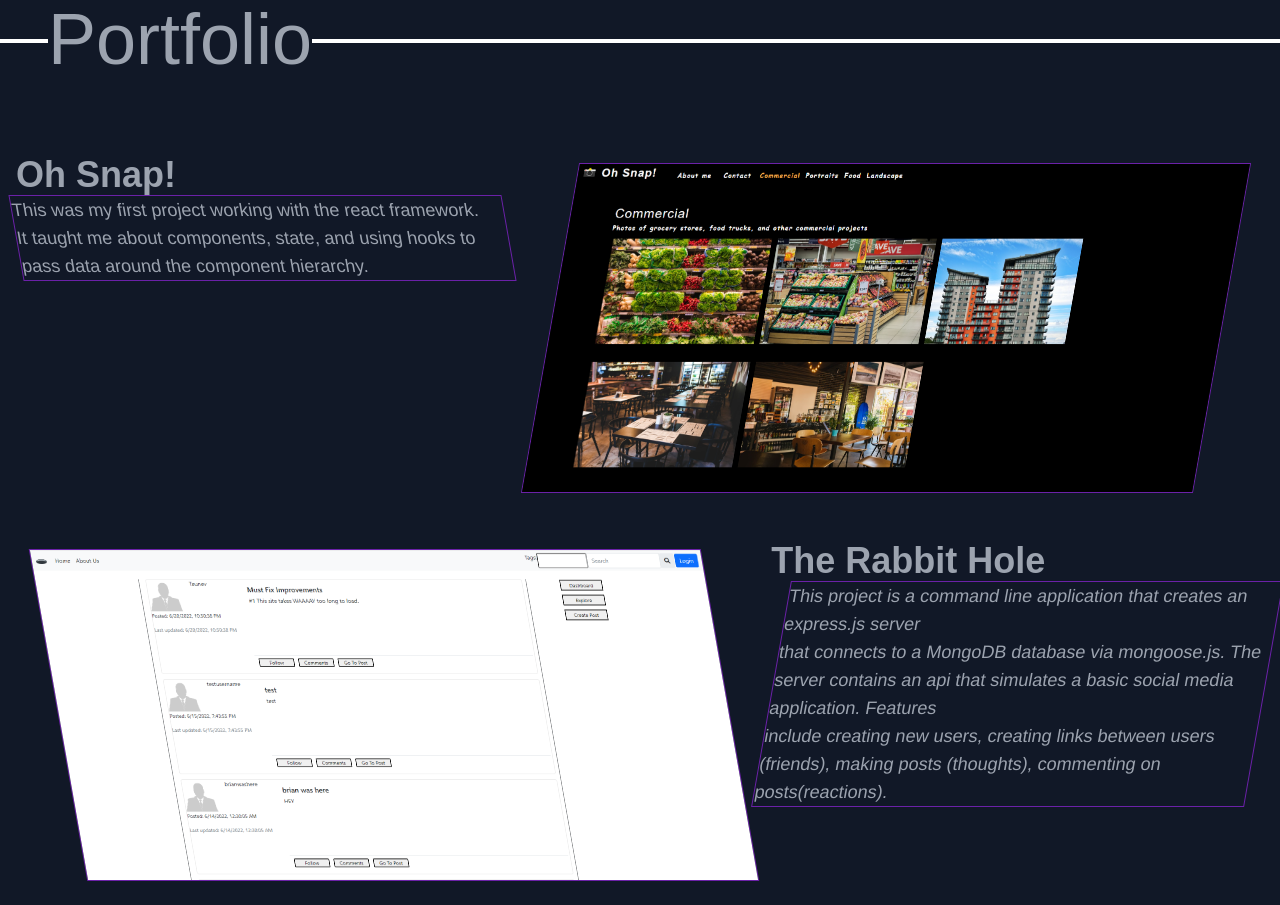
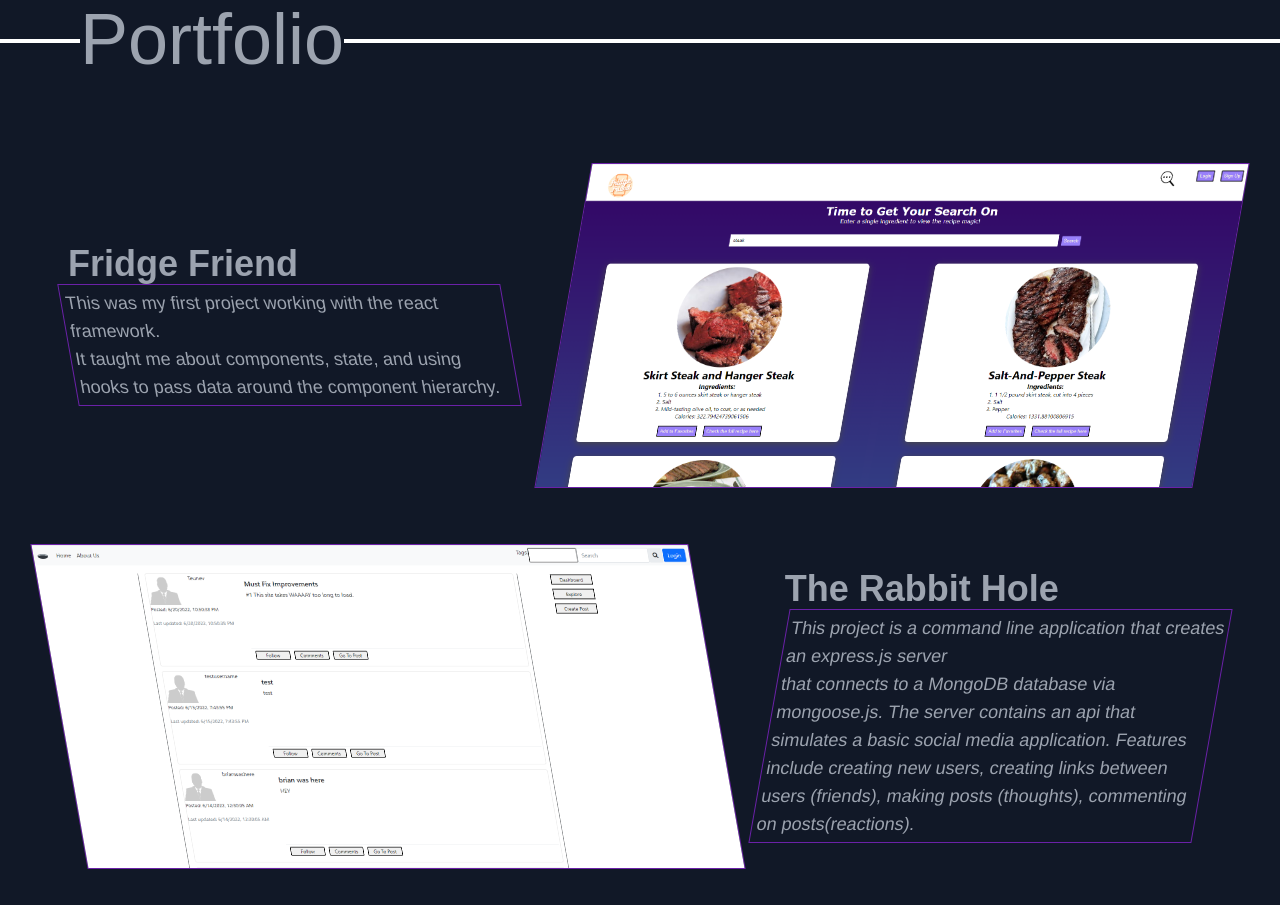
Before and after one commit to beimy/react-port, a React (Create React App) app: page / in a window 1280 px wide. Shown: the part 1040-1945 px from the top of the page. Built offline with nearby package versions, Linux system fonts and the light colour scheme; a web font is replaced by a local one.

Commit message:
made progress on portfolio section/ large

```diff
--- a/src/App.js
+++ b/src/App.js
@@ -53,7 +53,7 @@ function App() {
 
   return (
     <Fragment>
-      <main className='max-w-screen overflow-x-hidden'>
+      <main className=' max-w-full overflow-x-hidden'>
         <Nav
           section={sections}
           setCurrentSection={setCurrentSection}
--- a/src/components/Portfolio/index.js
+++ b/src/components/Portfolio/index.js
@@ -5,31 +5,31 @@ function Portfolio(props) {
     const titleRef = useRef();
 
     return (
-        <section className="relative border-t-4 border-white mt-20 max-w-[full] p-2">
+        <section className="relative border-t-4 border-white mt-20 max-w-full p-2 md:px-10">
             <h2 ref={titleRef} className="bg-gray-900 ml-10 text-2xl md:text-7xl md:-top-12 -top-5 md:relative absolute inline-block">Portfolio</h2>
 
-            <div className="flex p-2 pt-8 flex-row-reverse">
+            <div className="flex p-2 pt-8 flex-row-reverse max-w-full">
                 <a href="https://github.com/beimy/photo-port" target={'_blank'} className='flex self-center justify-center p-2 flex-[3]'>
-                    <img className="md:max-w-2xl md:skewed-border-right border border-purple-800 max-w-[99%]"
-                        src={require(`../../assets/ohsnap_screenshot.PNG`)}></img>
+                    <img className=" md:skewed-border-right border border-purple-800 max-w-[99%]"
+                        src={require(`../../assets/fridge-friend_snap.PNG`)}></img>
                 </a>
-                <div className=" max-w-[99%] flex-[2]">
-                    <h3 className="md:text-4xl text-2xl font-bold border-b-purple-800 border-b md:border-0">Oh Snap!</h3>
-                    <p className="block md:skewed-border-left">This was my first project working with the react framework.<br/>
+                <div className="md:px-5 md:pr-10  max-w-[99%] flex-[2] self-center">
+                    <h3 className="md:text-4xl text-2xl font-bold border-b-purple-800 border-b md:border-0">Fridge Friend</h3>
+                    <p className="p-1 block md:skewed-border-left">This was my first project working with the react framework.<br/>
                     It taught me about components, state, and using hooks to pass data around the component hierarchy.</p>
                 </div>
 
             </div>
 
-            <div className="flex p-2 pt-8 flex-row-reverse">
-                <div className="max-w-[99%] flex-[2]">
-                    <h3 className="md:text-4xl text-2xl font-bold border-b-purple-800 border-b md:border-0">The Rabbit Hole</h3>
-                    <p className="block md:skewed-border-right">This project is a command line application that creates an express.js server<br/>
+            <div className="flex p-2 pt-8 flex-row-reverse max-w-full">
+                <div className="md:px-5 md:pl-10  max-w-[99%] flex-[2] self-center">
+                    <h3 className="md:text-4xl text-2xl font-bold border-b-purple-800 border-b md:border-0 pl-4">The Rabbit Hole</h3>
+                    <p className="p-1 block md:skewed-border-right">This project is a command line application that creates an express.js server<br/>
                     that connects to a MongoDB database via mongoose.js. The server contains an api that simulates a basic social media application. Features <br/>
                     include creating new users, creating links between users (friends), making posts (thoughts), commenting on posts(reactions).</p>
                 </div>
                 <a href="https://github.com/beimy/tech-blog" target={'_blank'} className='flex self-center justify-center p-2 flex-[3]'>
-                    <img className="md:max-w-2xl md:skewed-border-left border border-purple-800 max-w-[99%]"
+                    <img className=" md:skewed-border-left border border-purple-800 max-w-[99%]"
                         src={require(`../../assets/rabbithole_screenshot.PNG`)}></img>
                 </a>
             </div>
```
Also changed, not shown: src/assets/fridge-friend_snap.PNG (added).
